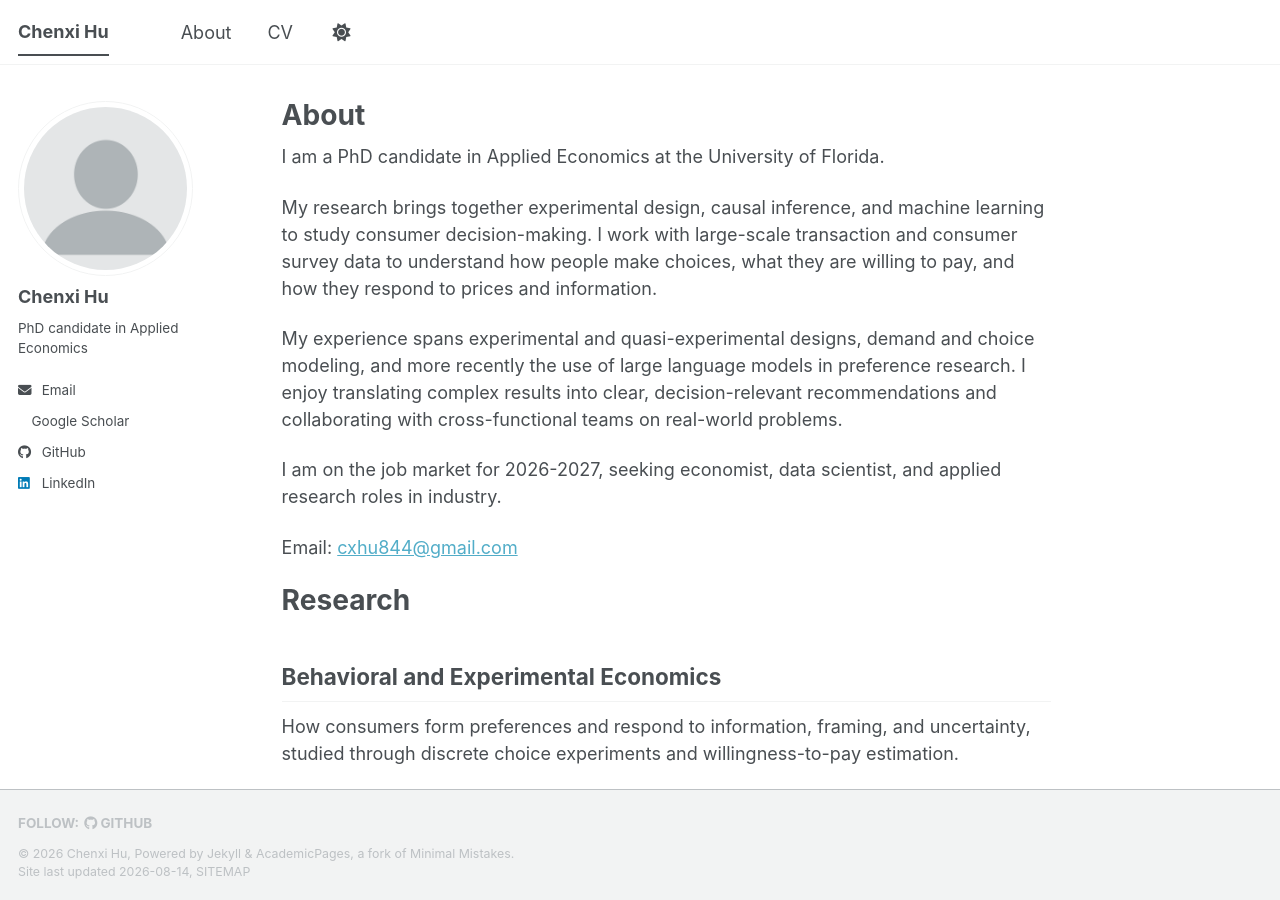
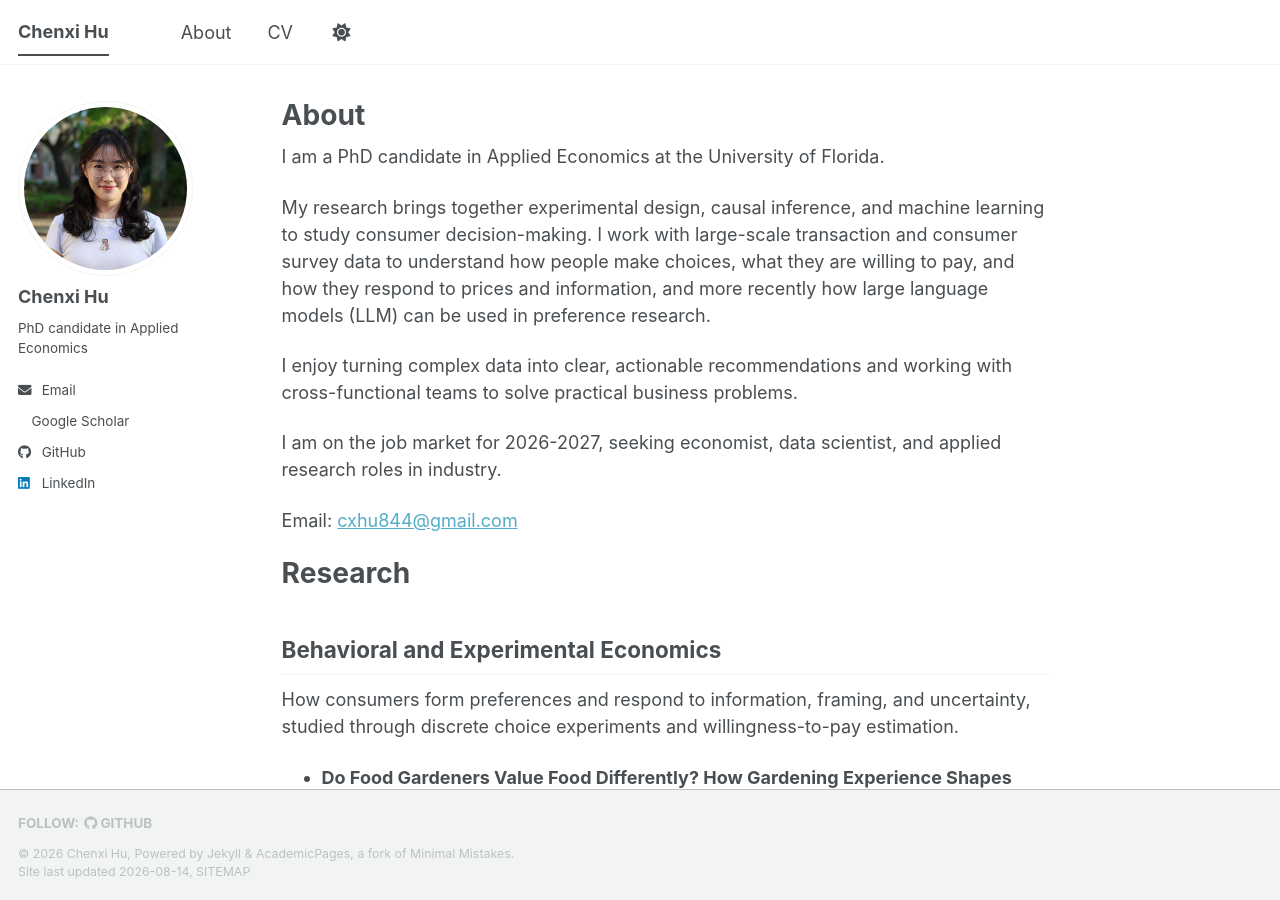
Before and after one commit to ChessiHu/ChessiHu.github.io, a Jekyll site: the page built from _pages/about.md, in a window 1280 px wide and 900 px high. Built offline with Jekyll 4.4.1, drawn with Linux system fonts in a browser that asks for light colours; a style sheet for code colours, icons or effects is not loaded.

Commit message:
Infor change, add heatshot

```diff
--- a/_pages/about.md
+++ b/_pages/about.md
@@ -9,9 +9,9 @@ redirect_from:
 
 I am a PhD candidate in Applied Economics at the University of Florida.
 
-My research brings together experimental design, causal inference, and machine learning to study consumer decision-making. I work with large-scale transaction and consumer survey data to understand how people make choices, what they are willing to pay, and how they respond to prices and information.
+My research brings together experimental design, causal inference, and machine learning to study consumer decision-making. I work with large-scale transaction and consumer survey data to understand how people make choices, what they are willing to pay, and how they respond to prices and information, and more recently how large language models (LLM) can be used in preference research.
 
-My experience spans experimental and quasi-experimental designs, demand and choice modeling, and more recently the use of large language models in preference research. I enjoy translating complex results into clear, decision-relevant recommendations and collaborating with cross-functional teams on real-world problems.
+I enjoy turning complex data into clear, actionable recommendations and working with cross-functional teams to solve practical business problems.
 
 I am on the job market for 2026-2027, seeking economist, data scientist, and applied research roles in industry.
 
```
Also changed, not shown: _pages/cv.md (+1 -1 lines), images/profile.png, images/profile0.png (added).
